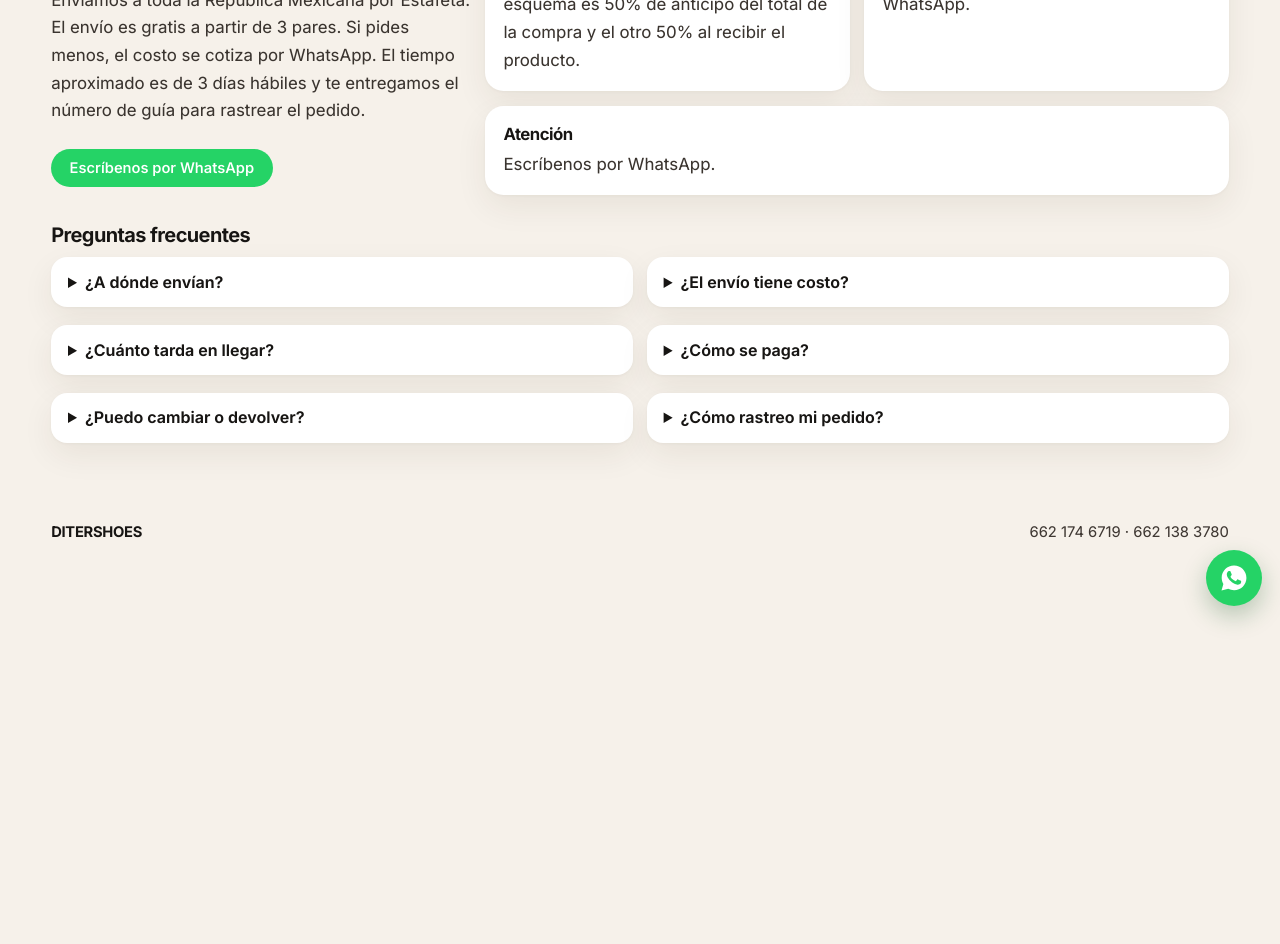
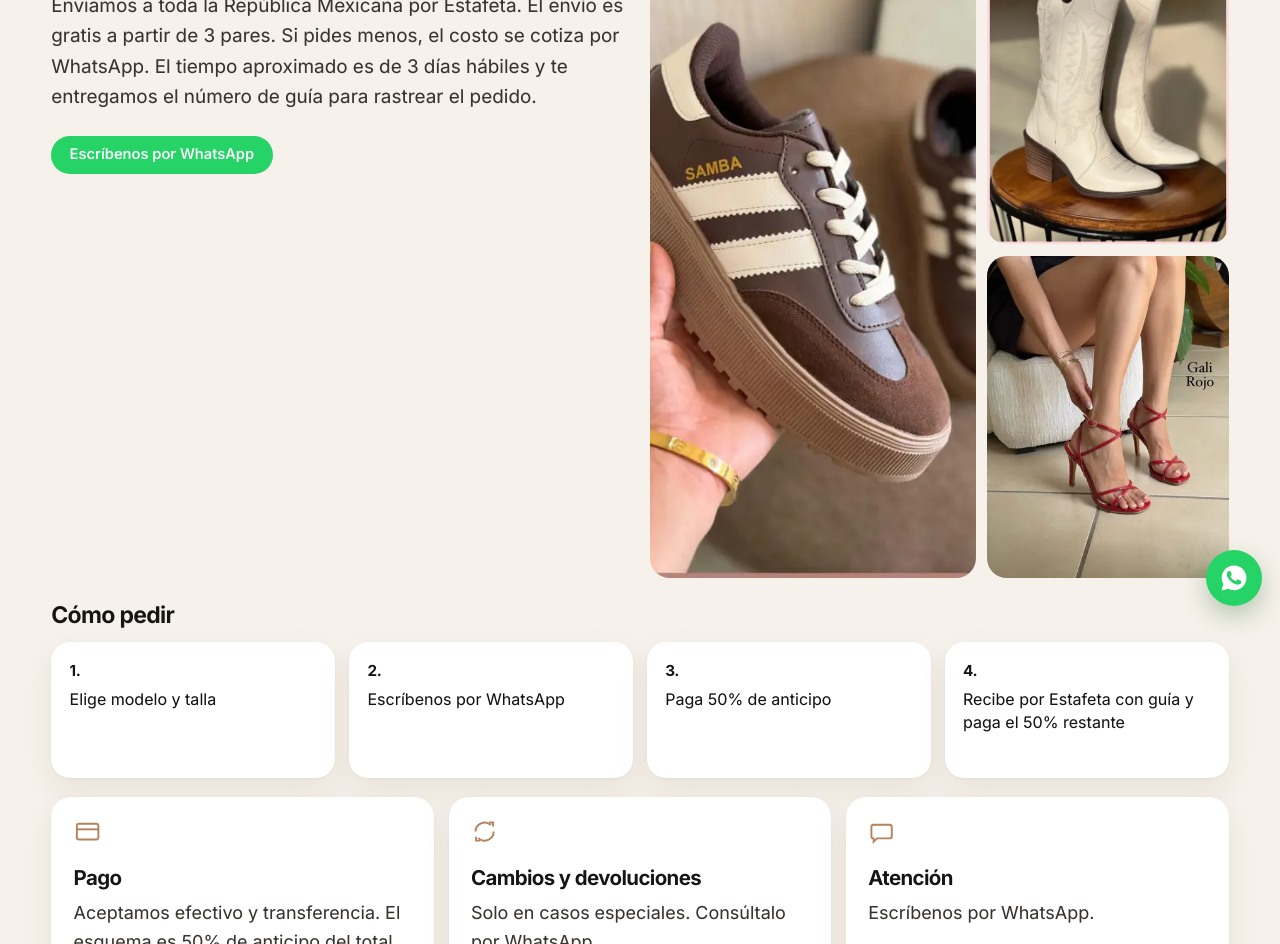
Before and after one commit to DevOpsHmo/ditershoesmx, a plain HTML site: page envios.html in a window 1280 px wide. Shown: the part 176-1120 px from the top of the page. Before the commit the page ends 808 px from the top, so only its background shows below. Drawn offline with Linux system fonts and the light colour scheme; files whose address does not match are found by name.

Commit message:
Llena Nosotros y Envíos al ancho del catálogo.
Las dos páginas usan el mismo margen que el inicio, fotos reales del catálogo y, en Envíos, los pasos para pedir.

Co-authored-by: SILVASDEV.COM <SilvasDEV-HMO@users.noreply.github.com>

```diff
--- a/app.js
+++ b/app.js
@@ -794,7 +794,15 @@ function initFaq() {
   });
 }
 
+function initModelCount() {
+  const total = String(catalogModels.length);
+  document.querySelectorAll("[data-models]").forEach((el) => {
+    el.textContent = total;
+  });
+}
+
 initFaq();
+initModelCount();
 initMenu();
 initStaticReveals();
 clearRetiredCategoryRoute();
--- a/envios.html
+++ b/envios.html
@@ -13,7 +13,7 @@
   <link rel="preload" as="font" href="fonts/inter-latin.woff2" type="font/woff2" crossorigin />
   <link rel="stylesheet" href="styles.css" />
 </head>
-<body>
+<body class="fill">
   <header class="site-header">
     <a class="brand" href="/">DITERSHOES</a>
     <nav id="site-nav" class="site-nav" aria-label="Principal">
@@ -32,26 +32,41 @@
   </header>
 
   <main class="page">
-    <div class="sheet envios-layout">
-    <div class="sheet-lead">
-    <h1>Envíos</h1>
-    <p>Enviamos a toda la República Mexicana por Estafeta. El envío es gratis a partir de 3 pares. Si pides menos, el costo se cotiza por WhatsApp. El tiempo aproximado es de 3 días hábiles y te entregamos el número de guía para rastrear el pedido.</p>
-    <a class="btn-wa" href="https://wa.me/526621746719?text=Hola%2C%20quiero%20hacer%20un%20pedido%20de%20DiterShoes." target="_blank" rel="noopener">Escríbenos por WhatsApp</a>
+    <div class="page-top">
+      <div class="sheet-lead">
+        <h1>Envíos</h1>
+        <p>Enviamos a toda la República Mexicana por Estafeta. El envío es gratis a partir de 3 pares. Si pides menos, el costo se cotiza por WhatsApp. El tiempo aproximado es de 3 días hábiles y te entregamos el número de guía para rastrear el pedido.</p>
+        <a class="btn-wa" href="https://wa.me/526621746719?text=Hola%2C%20quiero%20hacer%20un%20pedido%20de%20DiterShoes." target="_blank" rel="noopener">Escríbenos por WhatsApp</a>
+      </div>
+      <div class="mosaic">
+        <img src="images/dupe-samba-cafe.webp" alt="Dupe Samba café" width="563" height="752" />
+        <img src="images/botas-p4-1.webp" alt="Dallas mantequilla" width="800" height="1000" />
+        <img src="images/zapatillas-gali-0.webp" alt="Gali rojo" width="800" height="1000" />
+      </div>
     </div>
+    <h2>Cómo pedir</h2>
+    <ol class="steps">
+      <li><strong>1.</strong> Elige modelo y talla</li>
+      <li><strong>2.</strong> Escríbenos por WhatsApp</li>
+      <li><strong>3.</strong> Paga 50% de anticipo</li>
+      <li><strong>4.</strong> Recibe por Estafeta con guía y paga el 50% restante</li>
+    </ol>
     <div class="facts">
       <article class="fact">
+        <svg class="icon" viewBox="0 0 24 24" aria-hidden="true" fill="none" stroke="currentColor" stroke-width="1.7"><rect x="2.5" y="5" width="19" height="14" rx="2"/><path d="M2.5 10h19"/></svg>
         <h2>Pago</h2>
         <p>Aceptamos efectivo y transferencia. El esquema es 50% de anticipo del total de la compra y el otro 50% al recibir el producto.</p>
       </article>
       <article class="fact">
+        <svg class="icon" viewBox="0 0 24 24" aria-hidden="true" fill="none" stroke="currentColor" stroke-width="1.7"><path d="M4 12a8 8 0 0 1 13.5-5.8M20 12a8 8 0 0 1-13.5 5.8"/><path d="M16 4h3.5V7.5M8 20H4.5V16.5"/></svg>
         <h2>Cambios y devoluciones</h2>
         <p>Solo en casos especiales. Consúltalo por WhatsApp.</p>
       </article>
       <article class="fact">
+        <svg class="icon" viewBox="0 0 24 24" aria-hidden="true" fill="none" stroke="currentColor" stroke-width="1.7"><path d="M5 6h14a2 2 0 0 1 2 2v8a2 2 0 0 1-2 2H8l-3 3v-3H5a2 2 0 0 1-2-2V8a2 2 0 0 1 2-2z"/></svg>
         <h2>Atención</h2>
         <p>Escríbenos por WhatsApp.</p>
       </article>
-    </div>
     </div>
     <h2>Preguntas frecuentes</h2>
     <div class="faq">
--- a/styles.css
+++ b/styles.css
@@ -472,11 +472,71 @@ button, a { -webkit-tap-highlight-color: transparent; }
 .path p { margin: 0; color: #3a342f; line-height: 1.5; }
 .path span { margin-top: auto; padding-top: 0.8rem; font-weight: 600; font-size: 0.92rem; }
 
+body.fill {
+  min-height: 100vh;
+  min-height: 100dvh;
+  display: flex;
+  flex-direction: column;
+}
+body.fill main.page { flex: 1 0 auto; }
+body.fill footer { margin-top: auto; }
 .page {
-  width: min(1180px, calc(100% - 2 * var(--gutter)));
+  width: 100%;
   max-width: none;
-  margin: 0 auto;
-  padding: 1.35rem 0 2.4rem;
+  margin: 0;
+  padding: 1.6rem var(--gutter) 2.2rem;
+}
+.page-top {
+  display: grid;
+  grid-template-columns: 1fr 1fr;
+  gap: 1.25rem;
+  align-items: stretch;
+  margin-bottom: 1.15rem;
+}
+.mosaic {
+  display: grid;
+  grid-template-columns: 1.35fr 1fr;
+  grid-template-rows: 1fr 1fr;
+  gap: 0.7rem;
+  min-height: 420px;
+}
+.mosaic img {
+  width: 100%;
+  height: 100%;
+  object-fit: cover;
+  border-radius: 1.25rem;
+  background: #efe6dc;
+}
+.mosaic img:first-child { grid-row: 1 / span 2; }
+.metrics {
+  display: grid;
+  grid-template-columns: repeat(3, minmax(0, 1fr));
+  gap: 0.85rem;
+  margin: 0.4rem 0 1rem;
+}
+.metrics .stat { margin: 0; min-height: 7.5rem; justify-content: center; }
+.metrics .stat strong { font-size: clamp(2.4rem, 3vw, 3.2rem); }
+.page-actions { display: flex; flex-wrap: wrap; gap: 0.7rem; align-items: center; }
+.steps {
+  display: grid;
+  grid-template-columns: repeat(4, minmax(0, 1fr));
+  gap: 0.85rem;
+  margin: 0.2rem 0 1.2rem;
+  padding: 0;
+  list-style: none;
+}
+.steps li {
+  background: #fff;
+  border-radius: 1.2rem;
+  padding: 1.15rem 1.15rem 1.25rem;
+  box-shadow: var(--shadow);
+  min-height: 8.5rem;
+}
+.steps strong {
+  display: block;
+  margin-bottom: 0.35rem;
+  font-size: 0.95rem;
+  letter-spacing: -0.02em;
 }
 .sheet {
   display: grid;
@@ -492,23 +552,23 @@ button, a { -webkit-tap-highlight-color: transparent; }
 .envios-layout .sheet-lead { grid-row: 1 / span 2; }
 .envios-layout .fact:last-child { grid-column: 2 / -1; }
 .page h1 {
-  margin: 0 0 1rem;
-  font-size: clamp(2.3rem, 4vw, 3.4rem);
+  margin: 0 0 0.85rem;
+  font-size: clamp(3.1rem, 4.4vw, 4.8rem);
   font-weight: 700;
-  letter-spacing: -0.042em;
-  line-height: 1.02;
+  letter-spacing: -0.045em;
+  line-height: 0.98;
 }
 .page h2 {
-  margin: 1.6rem 0 0.45rem;
-  font-size: 1.25rem;
+  margin: 1.35rem 0 0.55rem;
+  font-size: clamp(1.35rem, 1.8vw, 1.7rem);
   font-weight: 680;
   letter-spacing: -0.03em;
 }
 .page p {
   margin: 0 0 0.9rem;
   color: #3a342f;
-  line-height: 1.65;
-  font-size: 1.05rem;
+  line-height: 1.6;
+  font-size: 1.18rem;
 }
 .page a:not(.btn-catalog):not(.btn-wa) { color: inherit; }
 .page .btn-catalog,
@@ -532,22 +592,33 @@ button, a { -webkit-tap-highlight-color: transparent; }
 .stat span { color: #5e564f; font-size: 0.95rem; }
 .facts {
   display: grid;
-  gap: 0.7rem;
-  margin: 0.3rem 0 0.2rem;
+  grid-template-columns: repeat(3, minmax(0, 1fr));
+  gap: 0.9rem;
+  margin: 0.2rem 0 0.4rem;
+}
+.facts:has(article:nth-child(2):last-child) {
+  grid-template-columns: 1fr 1fr;
 }
 .fact {
   background: #fff;
-  border-radius: 1.15rem;
-  padding: 1rem 1.15rem 1.05rem;
+  border-radius: 1.25rem;
+  padding: 1.35rem 1.4rem 1.45rem;
   box-shadow: var(--shadow);
+  min-height: 11rem;
 }
-.fact h2 { margin: 0 0 0.3rem; font-size: 1.05rem; }
-.fact p { margin: 0; }
+.fact .icon {
+  width: 1.7rem;
+  height: 1.7rem;
+  margin-bottom: 0.7rem;
+  color: var(--camel-deep);
+}
+.fact h2 { margin: 0 0 0.4rem; font-size: 1.28rem; }
+.fact p { margin: 0; font-size: 1.12rem; }
 .faq {
   margin-top: 0.35rem;
   display: grid;
-  grid-template-columns: 1fr 1fr;
-  gap: 0.55rem 0.85rem;
+  grid-template-columns: 1fr;
+  gap: 0.7rem;
 }
 .faq details {
   background: #fff;
@@ -716,11 +787,17 @@ footer a:hover { text-decoration: underline; text-underline-offset: 0.18em; }
     font-size: 1.02rem;
   }
   .btn-catalog:hover { background: #a67958; }
+  .page-top,
   .sheet,
+  .metrics,
+  .steps,
   .faq { grid-template-columns: 1fr; }
+  .mosaic { min-height: 280px; }
   .sheet-lead,
   .envios-layout .sheet-lead { grid-row: auto; }
   .envios-layout .fact:last-child { grid-column: auto; }
+  .fact, .steps li, .metrics .stat { min-height: 0; }
+  .facts, .facts:has(article:nth-child(2):last-child) { grid-template-columns: 1fr; }
   .hero-photo {
     margin-top: 1.05rem;
     aspect-ratio: 5 / 4.15;
```
Also changed, not shown: nosotros.html (+22 -8 lines).
